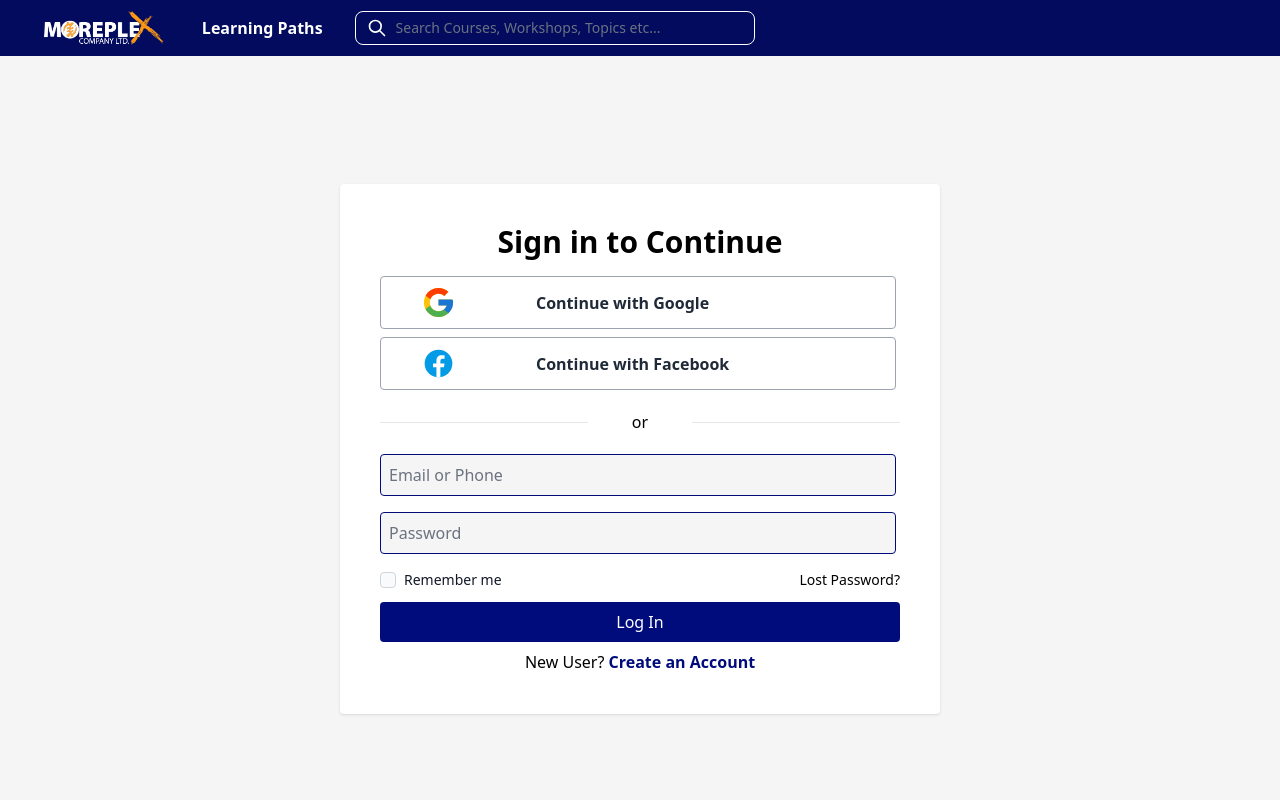
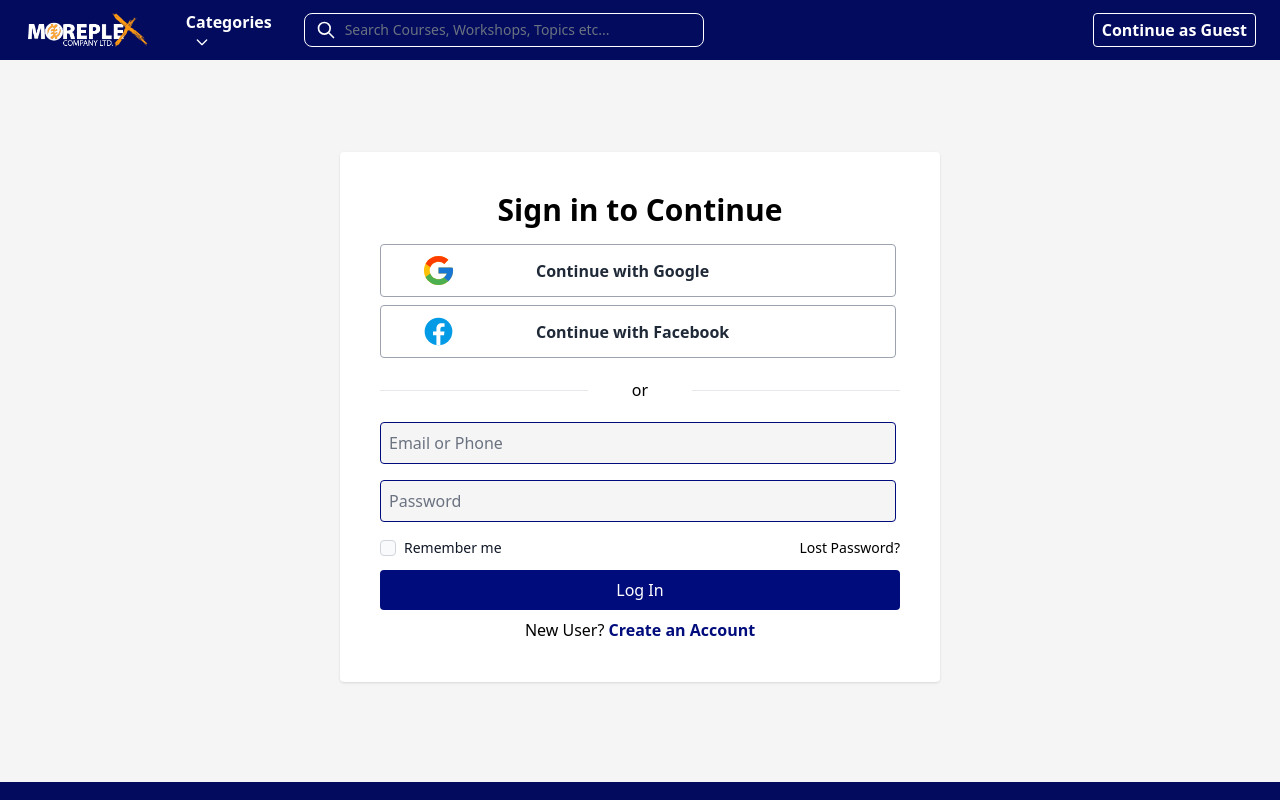
Before and after one commit to Moreplex-Company-Ltd/eSkills-Frontend, a React (Create React App) app: page /signin in a window 1280 px wide. Shown: the top 800 px of the page. Built offline with nearby package versions, Linux system fonts and the light colour scheme.

Commit message:
corrected accounts page paddings

```diff
--- a/src/components/navbars/Navbar.jsx
+++ b/src/components/navbars/Navbar.jsx
@@ -9,20 +9,24 @@ const Navbar = () => {
     <React.Fragment>
 
     <nav className="w-screen bg-primaryBlue  border-gray-200 px-2 sm:px-4 py-2.5 fixed">
-      <div className="container flex flex-wrap justify-between items-center mx-auto">
+      <div className="flex flex-wrap justify-between items-center mx-2">
+        {/* group1 */}
         <div className='flex justify-between items-center space-x-6'>
+            {/* Logo Brand */}
             <Link to="/" className="flex items-center">
               <img src={logo} className="mr-3 h-9 sm:h-9" alt="Moreplex Logo" />
             </Link>
 
-          <div className='hidden md:flex'>
-            <h1 className='text-white font-bold'>Learning Paths</h1>
-          </div>
+            {/* First Nav */}
+            <button className='hidden md:flex justify-between items-center'>
+              <h1 className='text-white font-bold'>Categories
+              <svg className="w-4 h-4 ml-2" fill="none" stroke="currentColor" viewBox="0 0 24 24" xmlns="http://www.w3.org/2000/svg"><path strokeLinecap="round" strokeLinejoin="round" strokeWidth="2" d="M19 9l-7 7-7-7"></path></svg>
+              </h1>
+            </button>
 
-
+            {/* Search box */}
             <div className='hidden md:flex pl-2'>
             <form className='w-[50vh] '>
-            {/* <label for="default-search" className="text-sm font-medium text-gray-900 sr-only dark:text-gray-300">Search</label> */}
               <div className="relative">
                   <div className="flex absolute inset-y-0 left-0 items-center pl-3 pointer-events-none">
                       <svg className="w-5 h-5 text-white" fill="none" stroke="currentColor" viewBox="0 0 24 24" xmlns="http://www.w3.org/2000/svg"><path strokeLinecap="round" strokeLinejoin="round" strokeWidth="2" d="M21 21l-6-6m2-5a7 7 0 11-14 0 7 7 0 0114 0z"></path></svg>
@@ -34,33 +38,20 @@ const Navbar = () => {
 
           </div>
 
-
-      <div className="flex md:order-2">
-          {/* <button type="button" className=" text-white hover:text-white border border-white hover:bg-blue-800 focus:ring-4 focus:outline-none focus:bg-white font-medium rounded text-sm px-3 sm:px-5 py-0 sm:py-2 text-center mr-2">
-            <Link to='/signin'>Get started</Link>
-          </button> */}
-          <button data-collapse-toggle="mobile-menu-4" type="button" className="inline-flex items-center p-2 text-sm text-gray-500 rounded-lg md:hidden hover:bg-gray-100 focus:outline-none focus:ring-2 focus:ring-gray-200  " aria-controls="mobile-menu-4" aria-expanded="false">
-          <span className="sr-only">Open main menu</span>
-          <svg className="w-6 h-6 text-white" fill="currentColor" viewBox="0 0 20 20" xmlns="http://www.w3.org/2000/svg"><path fillRule="evenodd" d="M3 5a1 1 0 011-1h12a1 1 0 110 2H4a1 1 0 01-1-1zM3 10a1 1 0 011-1h12a1 1 0 110 2H4a1 1 0 01-1-1zM3 15a1 1 0 011-1h12a1 1 0 110 2H4a1 1 0 01-1-1z" clipRule="evenodd"></path></svg>
-          <svg className="hidden w-6 h-6" fill="currentColor" viewBox="0 0 20 20" xmlns="http://www.w3.org/2000/svg"><path fillRule="evenodd" d="M4.293 4.293a1 1 0 011.414 0L10 8.586l4.293-4.293a1 1 0 111.414 1.414L11.414 10l4.293 4.293a1 1 0 01-1.414 1.414L10 11.414l-4.293 4.293a1 1 0 01-1.414-1.414L8.586 10 4.293 5.707a1 1 0 010-1.414z" clipRule="evenodd"></path></svg>
+          {/* Group 2; only continue as Gues */}
+          <div className="flex justify-between items-center">
+            {/* desktop */}
+            <button type='button' className=' hidden sm:block text-white font-bold border border-white rounded px-2 py-1 hover:bg-blue-900'>
+              <Link to='/interests'>Continue as Guest</Link>
+            </button>
+            {/* Mobile */}
+            <button type='button' className='md:hidden text-white font-bold border border-white rounded px-2 py-1 hover:bg-blue-900'>
+              <Link to='/interests'>Guest</Link>
             </button>
           </div>
-      {/* <div className="hidden justify-between items-center w-full md:flex md:w-auto md:order-1" id="mobile-menu-4">
-        <ul className="flex flex-col mt-4 md:flex-row md:space-x-8 md:mt-0 md:text-sm md:font-medium">
-          <li>
-            <a href="#" className="block py-2 pr-4 pl-3 text-white bg-blue-700 rounded md:bg-transparent md:text-blue-700 md:p-0 dark:text-white" aria-current="page">Home</a>
-          </li>
-          <li>
-            <a href="#" className="block py-2 pr-4 pl-3 text-gray-700 border-b border-gray-100 hover:bg-gray-50 md:hover:bg-transparent md:border-0 md:hover:text-blue-700 md:p-0 md:dark:hover:text-white dark:text-gray-400 dark:hover:bg-gray-700 dark:hover:text-white md:dark:hover:bg-transparent dark:border-gray-700">About</a>
-          </li>
-          <li>
-            <a href="#" className="block py-2 pr-4 pl-3 text-gray-700 border-b border-gray-100 hover:bg-gray-50 md:hover:bg-transparent md:border-0 md:hover:text-blue-700 md:p-0 md:dark:hover:text-white dark:text-gray-400 dark:hover:bg-gray-700 dark:hover:text-white md:dark:hover:bg-transparent dark:border-gray-700">Services</a>
-          </li>
-          <li>
-            <a href="#" className="block py-2 pr-4 pl-3 text-gray-700 border-b border-gray-100 hover:bg-gray-50 md:hover:bg-transparent md:border-0 md:hover:text-blue-700 md:p-0 md:dark:hover:text-white dark:text-gray-400 dark:hover:bg-gray-700 dark:hover:text-white md:dark:hover:bg-transparent dark:border-gray-700">Contact</a>
-          </li>
-        </ul>
-      </div> */}
+
+
+
       </div>
     </nav>`
 
--- a/src/components/navbars/NavbarDefault.jsx
+++ b/src/components/navbars/NavbarDefault.jsx
@@ -63,10 +63,8 @@ const NavbarDefault = () => {
           <button type='button' className='hidden md:block ml-6  text-white font-bold border border-white rounded px-2 py-1 hover:bg-blue-900'>
             <Link to='/signup'>Sign Up</Link>
           </button>
+        </div>
 
-
-
-        </div>
       {/* <div className="hidden justify-between items-center w-full md:flex md:w-auto md:order-1" id="mobile-menu-4">
         <ul className="flex flex-col mt-4 md:flex-row md:space-x-8 md:mt-0 md:text-sm md:font-medium">
           <li>
--- a/src/pages/SignIn.jsx
+++ b/src/pages/SignIn.jsx
@@ -16,7 +16,7 @@ const SignIn = () => {
         <Navbar />
 
         <section className="bg-grayBackground   h-full">
-        <div className='flex justify-center items-center w-full h-full pt-40  sm:px-10'>
+        <div className='flex justify-center items-center w-full h-full pt-8 sm:pt-32  sm:px-10'>
         <div className="mx-auto rounded bg-white p-10 shadow w-full sm:w-3/4 md:w-3/4 lg:w-1/2">
             <h3 className="text-center text-2xl md:text-3xl font-bold mb-4">Sign in to Continue</h3>
 
@@ -65,7 +65,7 @@ const SignIn = () => {
                     <Link to="/forgotpassword" className="ml-auto text-sm text-se hover:underline">Lost Password?</Link>
                 </div>
 
-                <div className=" mt-3">
+                <div className=" mt-3 mb-10 sm:mb-0">
                     <Link to='/home'><SubmitButton  name='Log In'/></Link>
                     <p className='text-center mt-2'>New User? <Link to='/signUp'><span className='font-bold text-secondaryBlue'>Create an Account</span></Link></p>
                 </div>
@@ -73,7 +73,7 @@ const SignIn = () => {
         </div>
 
         </div>
-        <div className='pt-[100px]'></div>
+        <div className='pt-0 sm:pt-[100px]'></div>
         </section>
 
         <Footer />
--- a/src/pages/SignUp.jsx
+++ b/src/pages/SignUp.jsx
@@ -21,7 +21,7 @@ const SignUp = () => {
         <Navbar />
 
         <section className="bg-grayBackground   h-full">
-        <div className='flex justify-center items-center w-full h-full pt-40 sm:px-10'>
+        <div className='flex justify-center items-center w-full h-full pt-8 sm:pt-40 sm:px-10'>
         <div className="mx-auto rounded bg-white p-10 shadow w-full sm:w-3/4 md:w-3/4 lg:w-1/2">
             <h3 className="text-center text-2xl md:text-3xl font-bold mb-4">Create an Account</h3>
 
@@ -104,9 +104,9 @@ const SignUp = () => {
 
 
 
-                <div className=" mt-3">
+                <div className=" mt-3 mb-10 sm:mb-0">
                     <Link to='/interests'><SubmitButton  name='Create Account'/></Link>
-                    <p className='text-center mt-2'>New User? <Link to='/signin'><span className='font-bold text-secondaryBlue'>Create an Account</span></Link></p>
+                    <p className='text-center mt-2'>Already have an Account? <Link to='/signin'><span className='font-bold text-secondaryBlue'>Sign In</span></Link></p>
                 </div>
             </form>
             }
@@ -116,7 +116,7 @@ const SignUp = () => {
         </div>
 
         </div>
-        <div className='pt-[100px]'></div>
+        <div className='pt-0 sm:pt-[100px]'></div>
         </section>
         <Footer />
 
```
Lines whose indentation alone changed are shown as unchanged.
